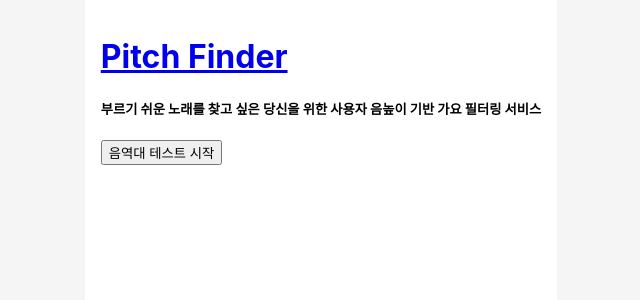
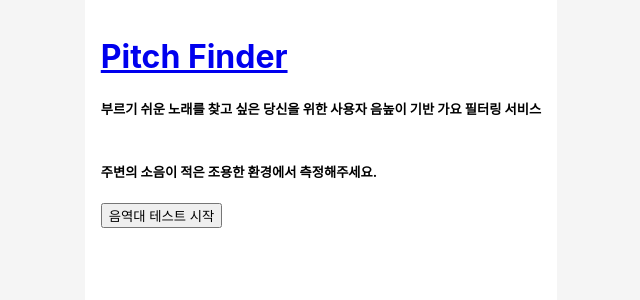
Before and after one commit to K-CoB/pitch-finder-frontend, a React (Create React App) app: page / in a window 1280 px wide. Shown: the top 300 px of the page, without its empty margins (319-959 px from the left). Built offline with nearby package versions, Linux system fonts and the light colour scheme.

Commit message:
✂️ edit :  문구 추가 + 오타 수정

```diff
--- a/src/page/Audio.tsx
+++ b/src/page/Audio.tsx
@@ -88,6 +88,7 @@ export default function Audio() {
 
   return (
     <div>
+      <h5>주변의 소음이 적은 조용한 환경에서 측정해주세요.</h5>
       <div>
         {!started ? (
           <button
@@ -153,7 +154,7 @@ export default function Audio() {
           )}
           {lowest && (
             <h2>
-              최고음정 : {getPitchFromNote(lowest).pitch}{" "}
+              최저음정 : {getPitchFromNote(lowest).pitch}{" "}
               <button onClick={() => listenSound(lowest)}>듣기</button>
             </h2>
           )}
--- a/src/page/Music.tsx
+++ b/src/page/Music.tsx
@@ -10,7 +10,6 @@ export default function Music() {
   const musicList = Songs.filter(
     (song) => parseInt(lowLimit) < song.low && song.high < parseInt(highLimit)
   );
-  console.log("🚀 ~ Music ~ musicList:", musicList);
 
   return (
     <div>
```
